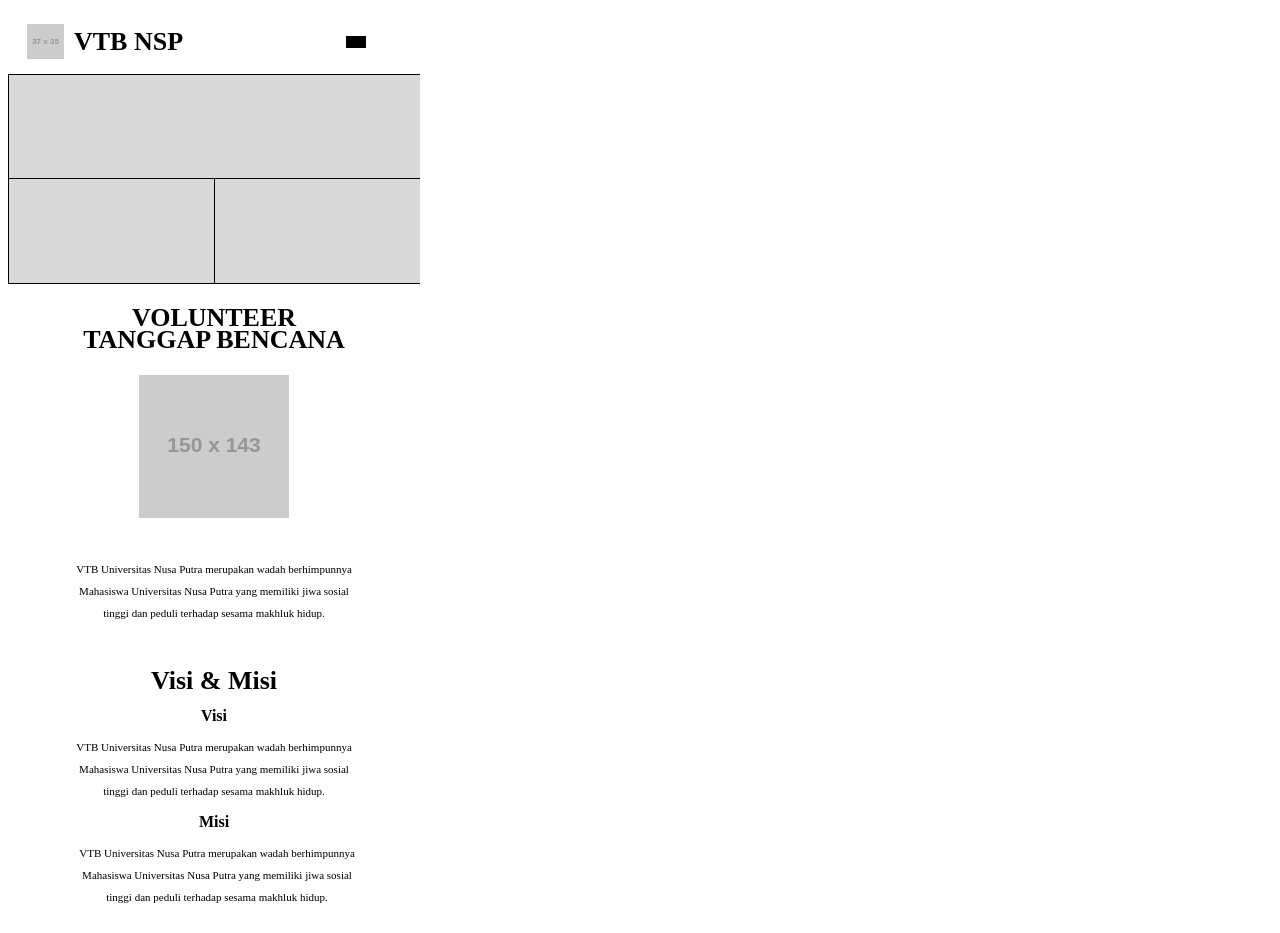
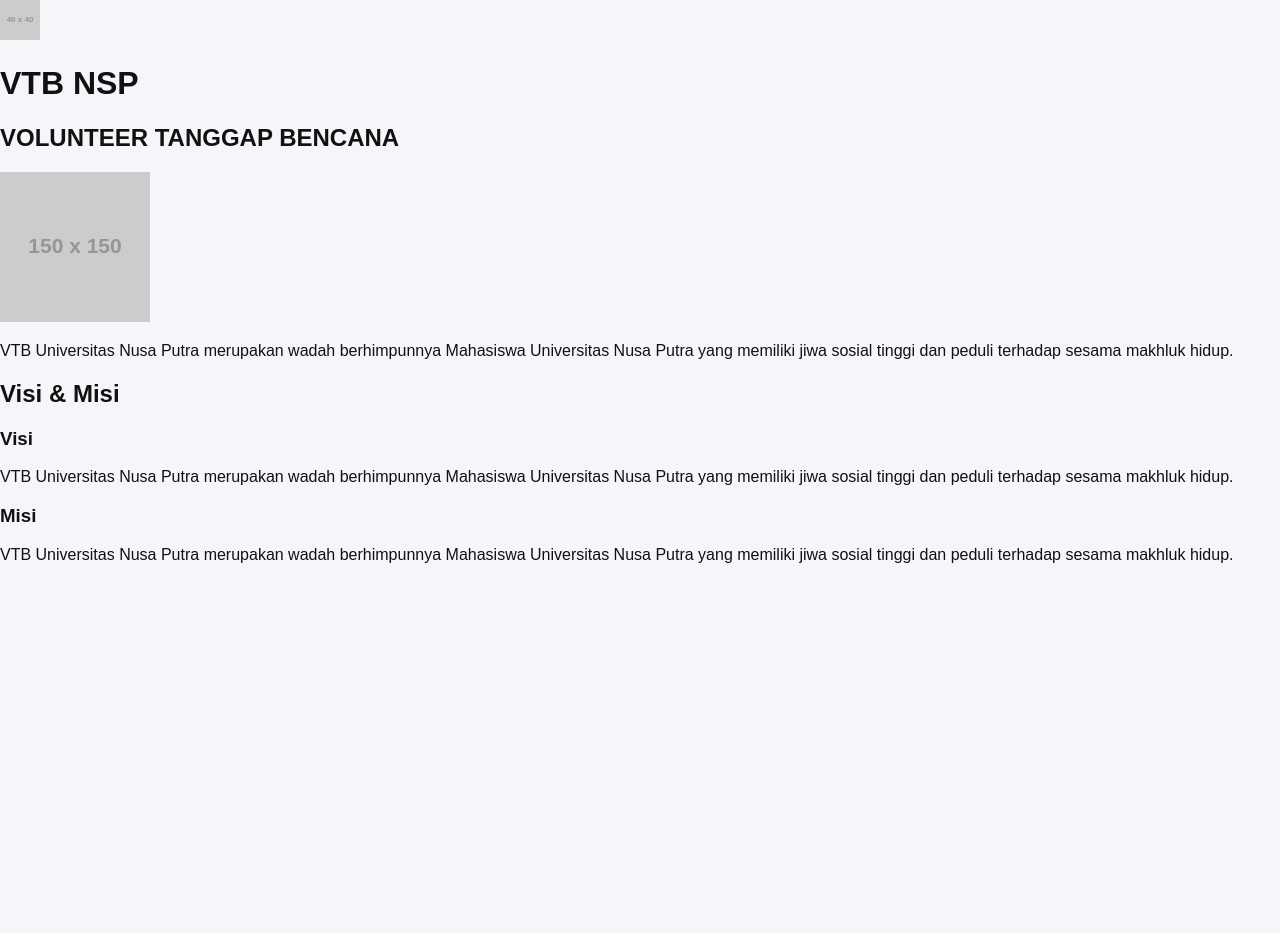
Before and after one commit to Sailerry17/VTB, a plain HTML site: page frontend/visi-misi.html in a window 1280 px wide. After the commit the page ends 800 px from the top, so only its background shows below. Drawn offline with Linux system fonts and the light colour scheme; files that its build step writes are made by us from their sources; placeholder pictures from the web are drawn by us.

Commit message:
Up Visi Dv2

```diff
--- a/frontend/visi-misi.html
+++ b/frontend/visi-misi.html
@@ -1,19 +1,65 @@
-<div style="width: 412px; height: 917px; position: relative; background: white; overflow: hidden">
-  <div style="width: 412px; height: 66px; left: 0px; top: 0px; position: absolute; background: white; box-shadow: 0px 4px 4px rgba(0, 0, 0, 0.43)"></div>
-  <div style="width: 161px; height: 31px; left: 66px; top: 18px; position: absolute; justify-content: center; display: flex; flex-direction: column; color: black; font-size: 26px; font-family: SF Pro; font-weight: 590; line-height: 22px; word-wrap: break-word">VTB NSP</div>
-  <img style="width: 37px; height: 35px; left: 19px; top: 16px; position: absolute" src="https://placehold.co/37x35" />
-  <img style="width: 150px; height: 143px; left: 131px; top: 367px; position: absolute" src="https://placehold.co/150x143" />
-  <div style="width: 412px; height: 104px; left: 0px; top: 66px; position: absolute; background: #D9D9D9; border: 1px black solid"></div>
-  <div style="width: 206.50px; height: 104px; left: 0px; top: 170px; position: absolute; background: #D9D9D9; border: 1px black solid"></div>
-  <div style="width: 206.50px; height: 104px; left: 206px; top: 170px; position: absolute; background: #D9D9D9; border: 1px black solid"></div>
-  <div style="width: 270px; height: 41px; left: 71px; top: 300px; position: absolute; text-align: center; justify-content: center; display: flex; flex-direction: column; color: black; font-size: 26px; font-family: SF Pro; font-weight: 590; line-height: 22px; word-wrap: break-word">VOLUNTEER TANGGAP BENCANA</div>
-  <div style="width: 270px; height: 41px; left: 71px; top: 652px; position: absolute; text-align: center; justify-content: center; display: flex; flex-direction: column; color: black; font-size: 26px; font-family: SF Pro; font-weight: 590; line-height: 22px; word-wrap: break-word">Visi & Misi</div>
-  <div style="width: 42px; height: 12px; left: 185px; top: 702px; position: absolute; text-align: center; justify-content: center; display: flex; flex-direction: column; color: black; font-size: 16px; font-family: SF Pro; font-weight: 590; line-height: 22px; word-wrap: break-word">Visi</div>
-  <div style="width: 42px; height: 12px; left: 185px; top: 808px; position: absolute; text-align: center; justify-content: center; display: flex; flex-direction: column; color: black; font-size: 16px; font-family: SF Pro; font-weight: 590; line-height: 22px; word-wrap: break-word">Misi</div>
-  <div style="width: 276px; height: 93px; left: 68px; top: 536px; position: absolute; text-align: center; justify-content: center; display: flex; flex-direction: column; color: black; font-size: 11px; font-family: SF Pro; font-weight: 400; line-height: 22px; word-wrap: break-word">VTB Universitas Nusa Putra merupakan wadah berhimpunnya  Mahasiswa Universitas Nusa Putra yang memiliki jiwa sosial tinggi dan peduli terhadap sesama makhluk hidup.</div>
-  <div style="width: 276px; height: 77px; left: 68px; top: 722px; position: absolute; text-align: center; justify-content: center; display: flex; flex-direction: column; color: black; font-size: 11px; font-family: SF Pro; font-weight: 400; line-height: 22px; word-wrap: break-word">VTB Universitas Nusa Putra merupakan wadah berhimpunnya  Mahasiswa Universitas Nusa Putra yang memiliki jiwa sosial tinggi dan peduli terhadap sesama makhluk hidup.</div>
-  <div style="width: 276px; height: 77px; left: 71px; top: 828px; position: absolute; text-align: center; justify-content: center; display: flex; flex-direction: column; color: black; font-size: 11px; font-family: SF Pro; font-weight: 400; line-height: 22px; word-wrap: break-word">VTB Universitas Nusa Putra merupakan wadah berhimpunnya  Mahasiswa Universitas Nusa Putra yang memiliki jiwa sosial tinggi dan peduli terhadap sesama makhluk hidup.</div>
-  <div style="width: 24px; height: 24px; left: 336px; top: 22px; position: absolute; overflow: hidden">
-    <div style="width: 20px; height: 12px; left: 2px; top: 6px; position: absolute; background: black"></div>
-  </div>
-</div>
+<!DOCTYPE html>
+<html lang="id">
+<head>
+    <meta charset="UTF-8" />
+    <meta name="viewport" content="width=device-width, initial-scale=1.0" />
+    <title>VTB NSP</title>
+    <link rel="stylesheet" href="style.css" />
+</head>
+
+<body>
+
+    <!-- HEADER -->
+    <header class="header">
+        <img src="https://placehold.co/40x40" class="header-logo" alt="logo">
+        <h1 class="header-title">VTB NSP</h1>
+        <div class="menu-icon"></div>
+    </header>
+
+    <!-- TOP BANNER -->
+    <section class="banner"></section>
+
+    <!-- GRID SECTION -->
+    <section class="grid-section">
+        <div class="grid-box"></div>
+        <div class="grid-box"></div>
+    </section>
+
+    <!-- TITLE -->
+    <h2 class="main-title">VOLUNTEER TANGGAP BENCANA</h2>
+
+    <!-- MAIN IMAGE -->
+    <div class="image-center">
+        <img src="https://placehold.co/150x150" class="main-img" alt="image">
+    </div>
+
+    <!-- DESCRIPTION -->
+    <section class="desc-box">
+        <p>
+            VTB Universitas Nusa Putra merupakan wadah berhimpunnya Mahasiswa
+            Universitas Nusa Putra yang memiliki jiwa sosial tinggi dan peduli
+            terhadap sesama makhluk hidup.
+        </p>
+    </section>
+
+    <!-- VISI & MISI -->
+    <h2 class="main-title">Visi & Misi</h2>
+
+    <section class="visimisi">
+        <h3>Visi</h3>
+        <p>
+            VTB Universitas Nusa Putra merupakan wadah berhimpunnya
+            Mahasiswa Universitas Nusa Putra yang memiliki jiwa sosial tinggi
+            dan peduli terhadap sesama makhluk hidup.
+        </p>
+
+        <h3>Misi</h3>
+        <p>
+            VTB Universitas Nusa Putra merupakan wadah berhimpunnya
+            Mahasiswa Universitas Nusa Putra yang memiliki jiwa sosial tinggi
+            dan peduli terhadap sesama makhluk hidup.
+        </p>
+    </section>
+
+</body>
+</html>
```
